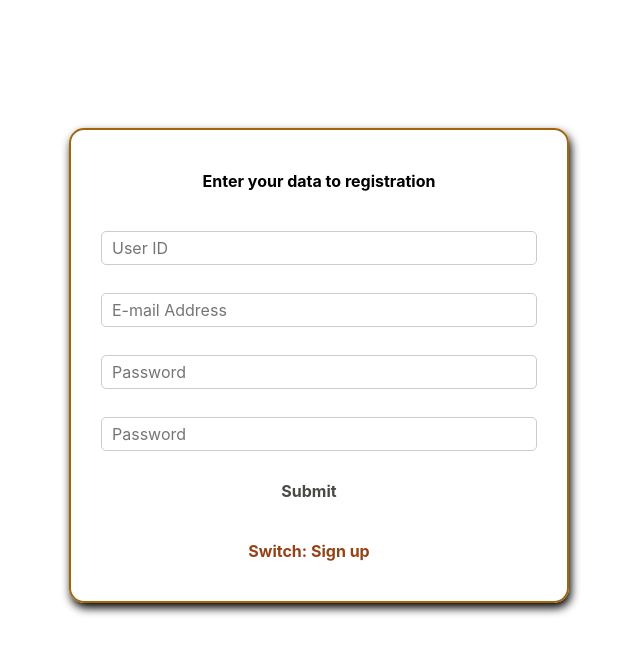
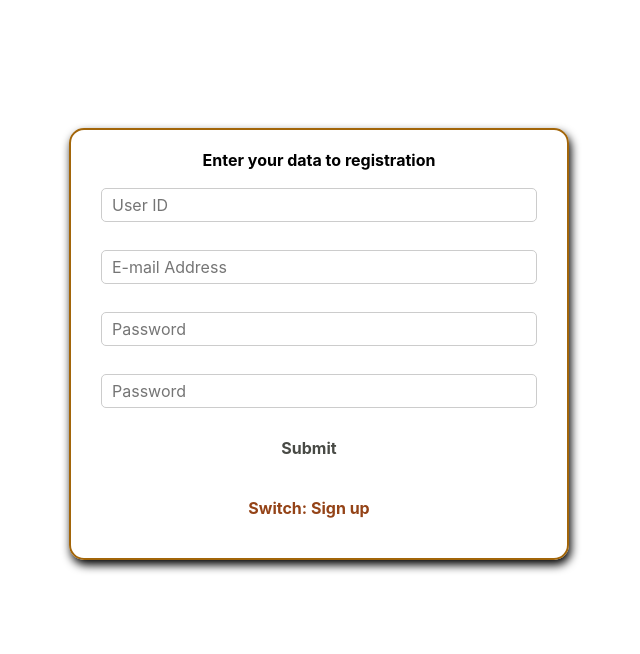
Before and after one commit to LukaszKolodziejski/XL_apdc-1-account-management, a React (Create React App) app: page / in a window 1280 px wide. Shown: the top 654 px of the page, without its empty margins (321-961 px from the left). Built offline with nearby package versions, Linux system fonts and the light colour scheme.

Commit message:
change Layout

```diff
--- /dev/null
+++ b/src/containers/Layout/Layout.css
@@ -0,0 +1,8 @@
+* {
+  margin: 0;
+  padding: 0;
+  box-sizing: border-box;
+}
+
+.Layout {
+}
--- a/src/containers/Layout/Layout.js
+++ b/src/containers/Layout/Layout.js
@@ -1,9 +1,9 @@
 import React, { Fragment } from "react";
-
+import "./Layout.css";
 const Layout = (props) => {
   return (
     <Fragment>
-      <main>{props.children}</main>
+      <main className="Layout">{props.children}</main>
     </Fragment>
   );
 };
```
